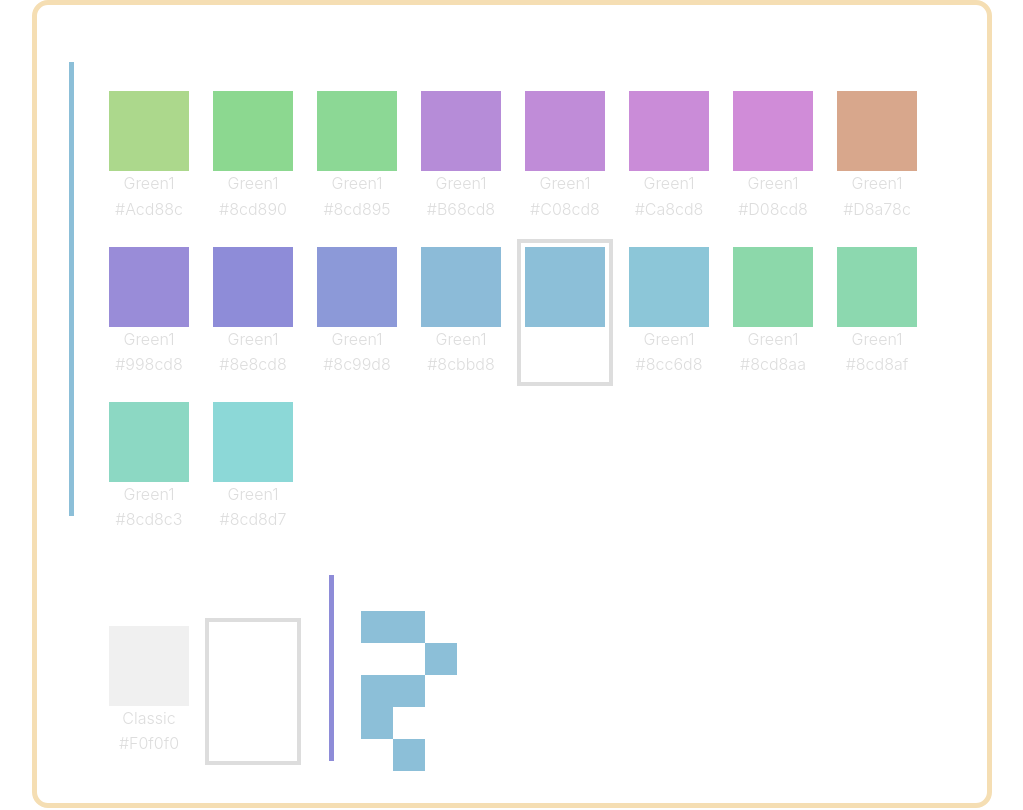
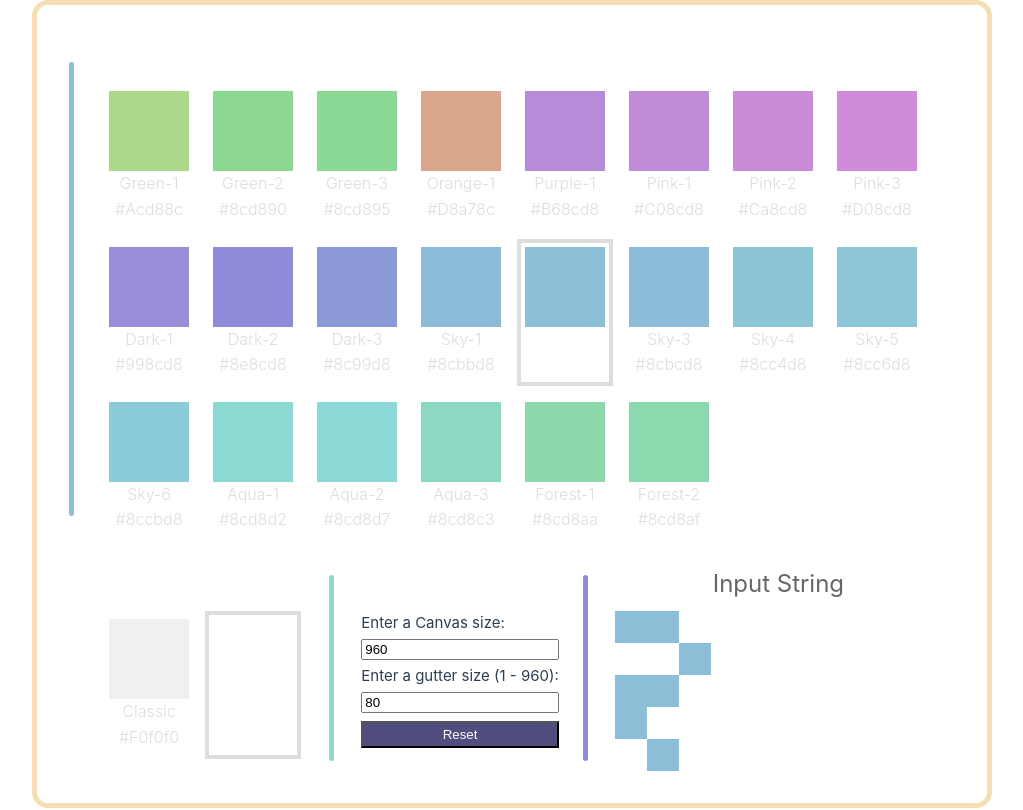
Before and after one commit to neststack/vue-identicons, a Vue app: page / in a window 1280 px wide. Shown: the top 810 px of the page, without its empty margins (0-1023 px from the left). Built offline with nearby package versions, Linux system fonts and the light colour scheme.

Commit message:
feat(identicon): update

```diff
--- a/src/components/IdenticonSimple.vue
+++ b/src/components/IdenticonSimple.vue
@@ -1,28 +1,32 @@
 <script setup>
 import { computed, ref, onMounted, watch } from 'vue'
-// import CommonButton from '@/components/common/CommonButton.vue'
+import CommonButton from '@/components/common/CommonButton.vue'
 
 const CANVAS_SIZE = 960
 const GUTTERS = 80
 const COLORS = [
-  { name: 'green1', color: '#acd88c' },
-  { name: 'green1', color: '#8cd890' },
-  { name: 'green1', color: '#8cd895' },
-  { name: 'green1', color: '#b68cd8' },
-  { name: 'green1', color: '#c08cd8' },
-  { name: 'green1', color: '#ca8cd8' },
-  { name: 'green1', color: '#d08cd8' },
-  { name: 'green1', color: '#d8a78c' },
-  { name: 'green1', color: '#998cd8' },
-  { name: 'green1', color: '#8e8cd8' },
-  { name: 'green1', color: '#8c99d8' },
-  { name: 'green1', color: '#8cbbd8' },
-  { name: 'green1', color: '#8cbfd8' },
-  { name: 'green1', color: '#8cc6d8' },
-  { name: 'green1', color: '#8cd8aa' },
-  { name: 'green1', color: '#8cd8af' },
-  { name: 'green1', color: '#8cd8c3' },
-  { name: 'green1', color: '#8cd8d7' }
+  { name: 'Green-1', color: '#acd88c' },
+  { name: 'Green-2', color: '#8cd890' },
+  { name: 'Green-3', color: '#8cd895' },
+  { name: 'Orange-1', color: '#d8a78c' },
+  { name: 'Purple-1', color: '#b68cd8' },
+  { name: 'Pink-1', color: '#c08cd8' },
+  { name: 'Pink-2', color: '#ca8cd8' },
+  { name: 'Pink-3', color: '#d08cd8' },
+  { name: 'Dark-1', color: '#998cd8' },
+  { name: 'Dark-2', color: '#8e8cd8' },
+  { name: 'Dark-3', color: '#8c99d8' },
+  { name: 'Sky-1', color: '#8cbbd8' },
+  { name: 'Sky-2', color: '#8cbfd8' },
+  { name: 'Sky-3', color: '#8cbcd8' },
+  { name: 'Sky-4', color: '#8cc4d8' },
+  { name: 'Sky-5', color: '#8cc6d8' },
+  { name: 'Sky-6', color: '#8ccbd8' },
+  { name: 'Aqua-1', color: '#8cd8d2' },
+  { name: 'Aqua-2', color: '#8cd8d7' },
+  { name: 'Aqua-3', color: '#8cd8c3' },
+  { name: 'Forest-1', color: '#8cd8aa' },
+  { name: 'Forest-2', color: '#8cd8af' }
 ]
 const BACKGROUND_COLORS = [
   { name: 'classic', color: '#f0f0f0' },
@@ -45,6 +49,9 @@ const canvasSize = ref(CANVAS_SIZE)
 const canvasGutters = ref(GUTTERS)
 const backgroundColor = ref('#ffffff')
 const fillColor = ref('#8cbfd8')
+const inputMode = ref('pattern')
+const inputString = ref('Hello World!')
+const rotateHash = ref(0)
 
 // Computed
 const controlsStyle = computed(() => {
@@ -86,12 +93,47 @@ function handleCheckboxChange(i, j) {
   draw()
 }
 
+function resetCanvasSize() {
+  canvasSize.value = CANVAS_SIZE
+  canvasGutters.value = GUTTERS
+}
+
+function generateHash() {
+  async function sha256(message) {
+    // Convert the string to Uint8Array
+    const encoder = new TextEncoder()
+    const data = encoder.encode(message)
+
+    // Hash the data using SHA-256
+    const hashBuffer = await crypto.subtle.digest('SHA-256', data)
+
+    // Convert the hash to a hexadecimal string
+    const hashArray = Array.from(new Uint8Array(hashBuffer))
+    const hashHex = hashArray.map((byte) => byte.toString(2).padStart(2, '0')).join('')
+    console.log(hashHex?.length)
+    return hashHex
+  }
+
+  // Example usage:
+  const inputString = 'Hello, World!'
+  sha256(inputString)
+    .then((hash) => {
+      console.log(hash)
+
+    })
+    .catch((error) => console.error(error))
+}
+
+function activateMode(mode) {
+  inputMode.value = mode
+}
+
 onMounted(() => {
   draw()
 })
 
 // Watch multiple values and trigger the same action
-watch([fillColor, backgroundColor], () => {
+watch([fillColor, backgroundColor, canvasSize, canvasGutters], () => {
   draw()
 })
 </script>
@@ -100,7 +142,7 @@ watch([fillColor, backgroundColor], () => {
   <div class="identicon-container" :style="controlsStyle">
     <div class="controls-container">
       <div class="control-item" id="fillColor">
-        <h2 for="canvasSize">Fill Color</h2>
+        <h2>Fill Color</h2>
         <div class="color-radio-boxes">
           <template v-for="item in COLORS" :key="item.color">
             <input
@@ -119,7 +161,7 @@ watch([fillColor, backgroundColor], () => {
         </div>
       </div>
       <div class="control-item" id="backgroundColor">
-        <h2 for="canvasSize">Background Color</h2>
+        <h2>Background Color</h2>
         <div class="color-radio-boxes">
           <template v-for="item in BACKGROUND_COLORS" :key="item.color">
             <input
@@ -137,17 +179,77 @@ watch([fillColor, backgroundColor], () => {
           </template>
         </div>
       </div>
+      <div class="control-item" id="sizeInputs">
+        <h2>Canvas Size</h2>
+        <div class="size-inputs">
+          <label for="canvasSize">Enter a Canvas size:</label>
+          <input
+            type="number"
+            id="canvasSize"
+            name="canvasSize"
+            min="1"
+            max="100"
+            step="1"
+            v-model="canvasSize"
+          />
+          <label for="canvasGutters">{{ `Enter a gutter size (1 - ${canvasSize}):` }}</label>
+          <input
+            type="number"
+            id="canvasGutters"
+            name="canvasGutters"
+            min="1"
+            max="100"
+            step="1"
+            v-model="canvasGutters"
+          />
+        </div>
+        <CommonButton @click="resetCanvasSize" :backgroundColor="fillColor" :color="backgroundColor"
+          >Reset</CommonButton
+        >
+      </div>
       <div class="control-item" id="checkboxMatrix">
-        <h2 for="canvasSize">Pattern</h2>
-        <div class="checkbox-matrix-inputs">
-          <div v-for="(row, i) in matrixInput" :key="i" class="checkbox-matrix-input">
-            <div v-for="(item, j) in row" :key="j" class="checkbox-input-row">
-              <input type="checkbox" :checked="item" @change="handleCheckboxChange(i, j)" />
+        <h2 class="pattern-method-header">
+          <span @click="activateMode('pattern')" :class="{ active: inputMode === 'pattern' }"
+            >Pattern</span
+          >
+          <span @click="activateMode('string')" :class="{ active: inputMode === 'string' }"
+            >Input String</span
+          >
+        </h2>
+        <Transition v-if="inputMode === 'pattern'" appear name="fade">
+          <div class="checkbox-matrix-inputs">
+            <div v-for="(row, i) in matrixInput" :key="i" class="checkbox-matrix-input">
+              <div v-for="(item, j) in row" :key="j" class="checkbox-input-row">
+                <input type="checkbox" :checked="item" @change="handleCheckboxChange(i, j)" />
+              </div>
             </div>
           </div>
-        </div>
+        </Transition>
+        <Transition v-if="inputMode === 'string'" appear name="fade">
+          <div class="size-inputs">
+            <label for="inputString">Input String:</label>
+            <input
+              type="string"
+              id="inputString"
+              name="inputString"
+              v-model="inputString"
+            />
+            <label for="rotateHash">{{ `Rotate hex (1 - ${canvasSize}):` }}</label>
+            <input
+              type="number"
+              id="rotateHash"
+              name="rotateHash"
+              min="1"
+              max="100"
+              step="1"
+              v-model="rotateHash"
+            />
+          </div>
+        </Transition>
       </div>
     </div>
+
+    <CommonButton @click="generateHash">Generate</CommonButton>
     <div class="canvas-container">
       <canvas id="identiconCanvas" :width="canvasSize" :height="canvasSize"></canvas>
     </div>
@@ -164,6 +266,8 @@ watch([fillColor, backgroundColor], () => {
   justify-content: center;
   align-items: center;
   gap: 2rem;
+  transition: all ease-in-out 100ms;
+  user-select: none;
   .controls-container {
     height: 100%;
     width: 100%;
@@ -173,7 +277,7 @@ watch([fillColor, backgroundColor], () => {
     display: flex;
     flex-wrap: wrap;
     justify-content: flex-start;
-    align-items: center;
+    align-items: stretch;
     gap: 1.5rem;
     .control-item {
       padding: 0 0 0 2rem;
@@ -188,6 +292,7 @@ watch([fillColor, backgroundColor], () => {
         height: 90%;
         left: 0;
         top: 5%;
+        border-radius: 4px;
       }
       &#fillColor {
         &::before {
@@ -204,9 +309,32 @@ watch([fillColor, backgroundColor], () => {
           background-color: #8e8cd8;
         }
       }
+      &#sizeInputs {
+        &::before {
+          background-color: #8cd8d7;
+        }
+      }
       h2 {
         font-size: 1.5rem;
         color: #ffffff;
+        padding: 0;
+        margin: 0;
+      }
+      .pattern-method-header {
+        display: flex;
+        span {
+          cursor: pointer;
+          color: #666666;
+          &.active {
+            color: #ffffff;
+          }
+          &:first-child {
+            padding-right: 0.5rem;
+          }
+          &:nth-child(2) {
+            padding-left: 0.5rem;
+          }
+        }
       }
     }
     .color-radio-boxes {
@@ -259,27 +387,31 @@ watch([fillColor, backgroundColor], () => {
         .checkbox-input-row {
           display: flex;
           flex-direction: column;
-          input[type="checkbox"] {
+          input[type='checkbox'] {
             width: var(--pattern-input-size);
             height: var(--pattern-input-size);
             display: grid;
             place-content: center;
           }
 
-          input[type="checkbox"]::before {
-            content: "";
+          input[type='checkbox']::before {
+            content: '';
             width: var(--pattern-input-size);
             height: var(--pattern-input-size);
             transition: 120ms transform ease-in-out;
             background-color: var(--selected-background-color);
           }
 
-          input[type="checkbox"]:checked::before {
-
+          input[type='checkbox']:checked::before {
             background-color: var(--selected-fill-color);
           }
         }
       }
+    }
+    .size-inputs {
+      display: flex;
+      flex-direction: column;
+      gap: 0.25rem;
     }
   }
   .canvas-container {
--- a/src/components/common/CommonButton.vue
+++ b/src/components/common/CommonButton.vue
@@ -1,17 +1,25 @@
 <script setup>
-import { defineEmits, defineProps } from 'vue';
+import { computed, defineEmits, defineProps, toRefs } from 'vue'
 
 defineEmits(['click'])
 
-defineProps({
+const props = defineProps({
+  backgroundColor: { type: String, default: '#4f4e7f' },
+  color: { type: String, default: '#ffffff' }
+})
 
+const { backgroundColor, color } = toRefs(props)
+
+const buttonStyle = computed(() => {
+  return {
+    '--background-color': backgroundColor.value,
+    '--text-color': color.value
+  }
 })
 </script>
 
 <template>
-  <button
-    @click="$emit('click')"
-  >
+  <button @click="$emit('click')" :style="buttonStyle">
     <slot></slot>
   </button>
 </template>
@@ -19,7 +27,12 @@ defineProps({
 <style lang="scss" scoped>
 button {
   padding: 0.25rem;
-  background-color: blue;
-  color: white;
+  background-color: rgba(#4f4e7f, 1);
+  color: var(--text-color);
+  cursor: pointer;
+  transition: all ease-in-out 100ms;
+  &:hover {
+    background-color: rgba(#6e6ca9, 1);
+  }
 }
 </style>
```
